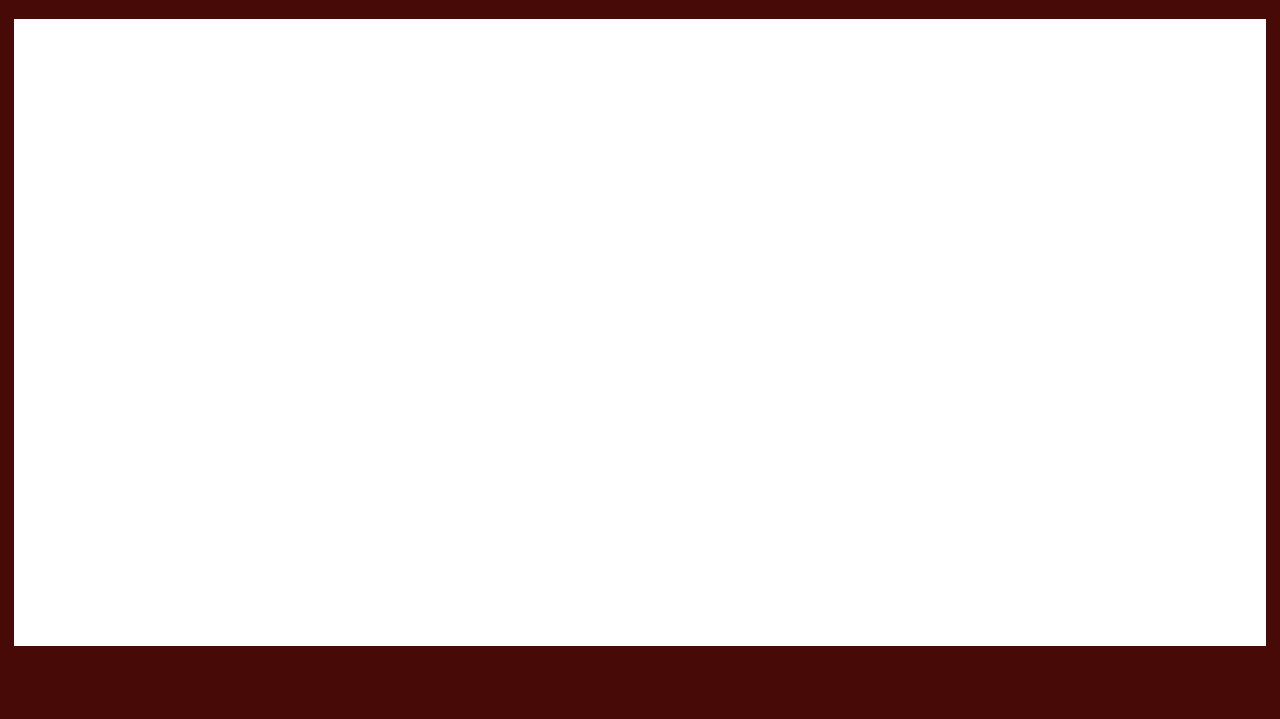
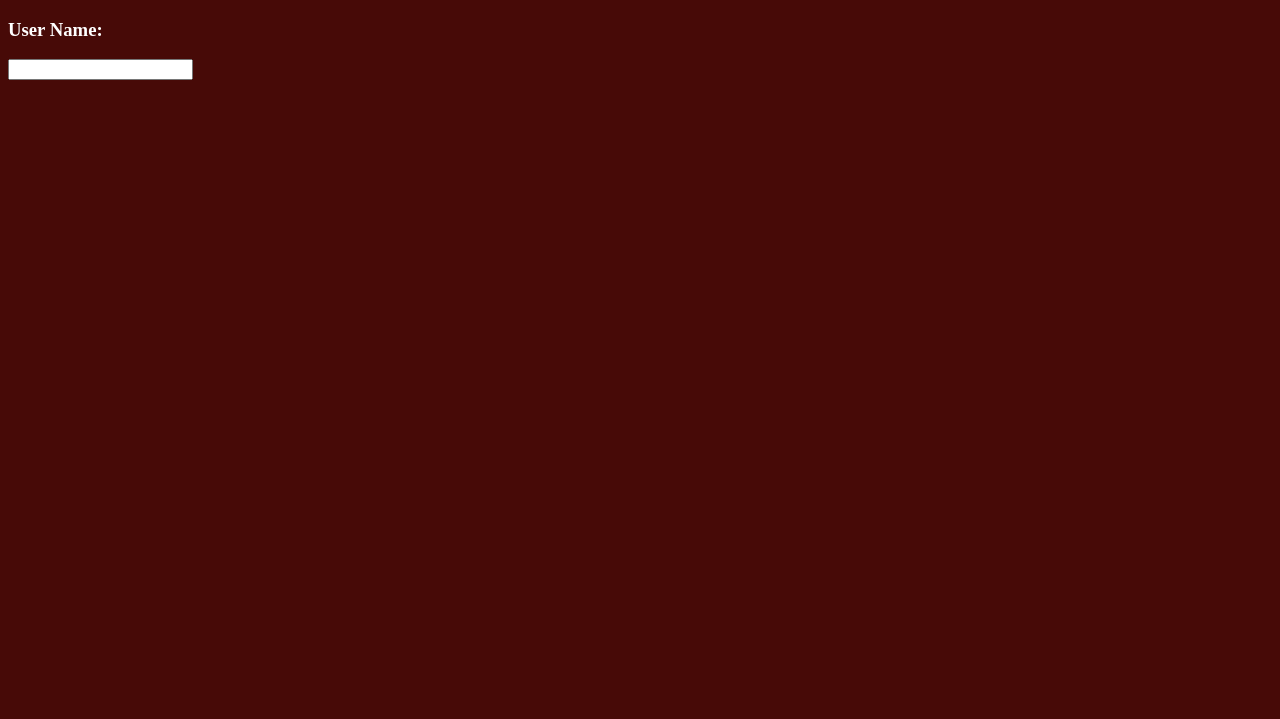
Before and after one commit to aldente-rice/card_game, a plain HTML site: page play.html in a window 1280 px wide. Shown: the part 81-800 px from the top of the page. Drawn offline with Linux system fonts and the light colour scheme.

Commit message:
added input for a user name in play.html

```diff
--- a/play.html
+++ b/play.html
@@ -11,10 +11,11 @@
 <body>
 <main>
     <h1>this is the play page</h1>
-    <div class="fill">
-        <display>
-
-        </display>
+    <div class="user">
+        <h3>User Name: </h3>
+        <form>
+            <input></input>
+        </form>
 
 
         <a href="index.html">
--- a/styles.css
+++ b/styles.css
@@ -40,3 +40,7 @@ display {
     background-color: white;
     height: 80%; width: 99%;
 }
+
+.user h3 {
+    color: white;
+}
```
Also changed, not shown: 1 other file.
